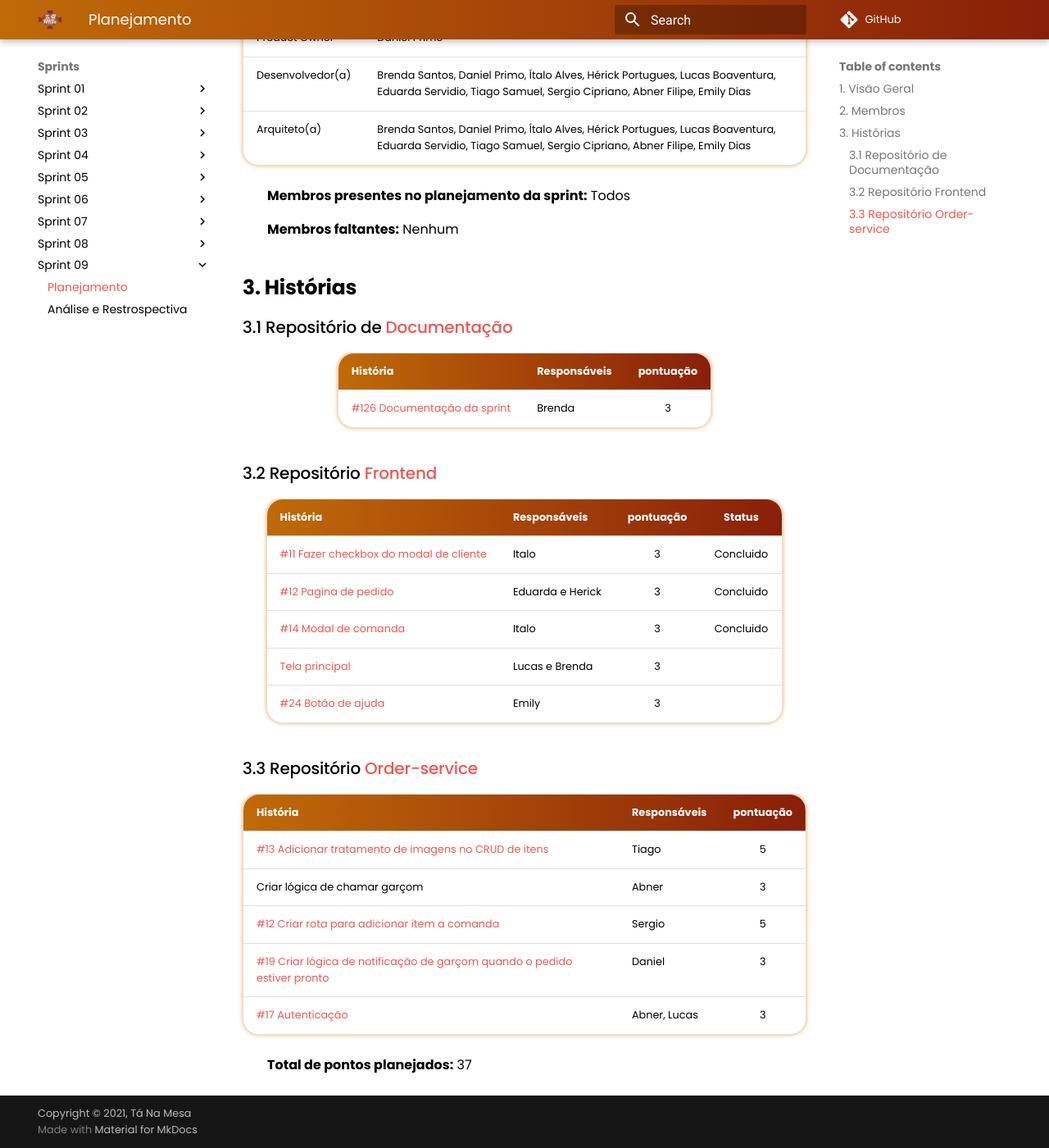
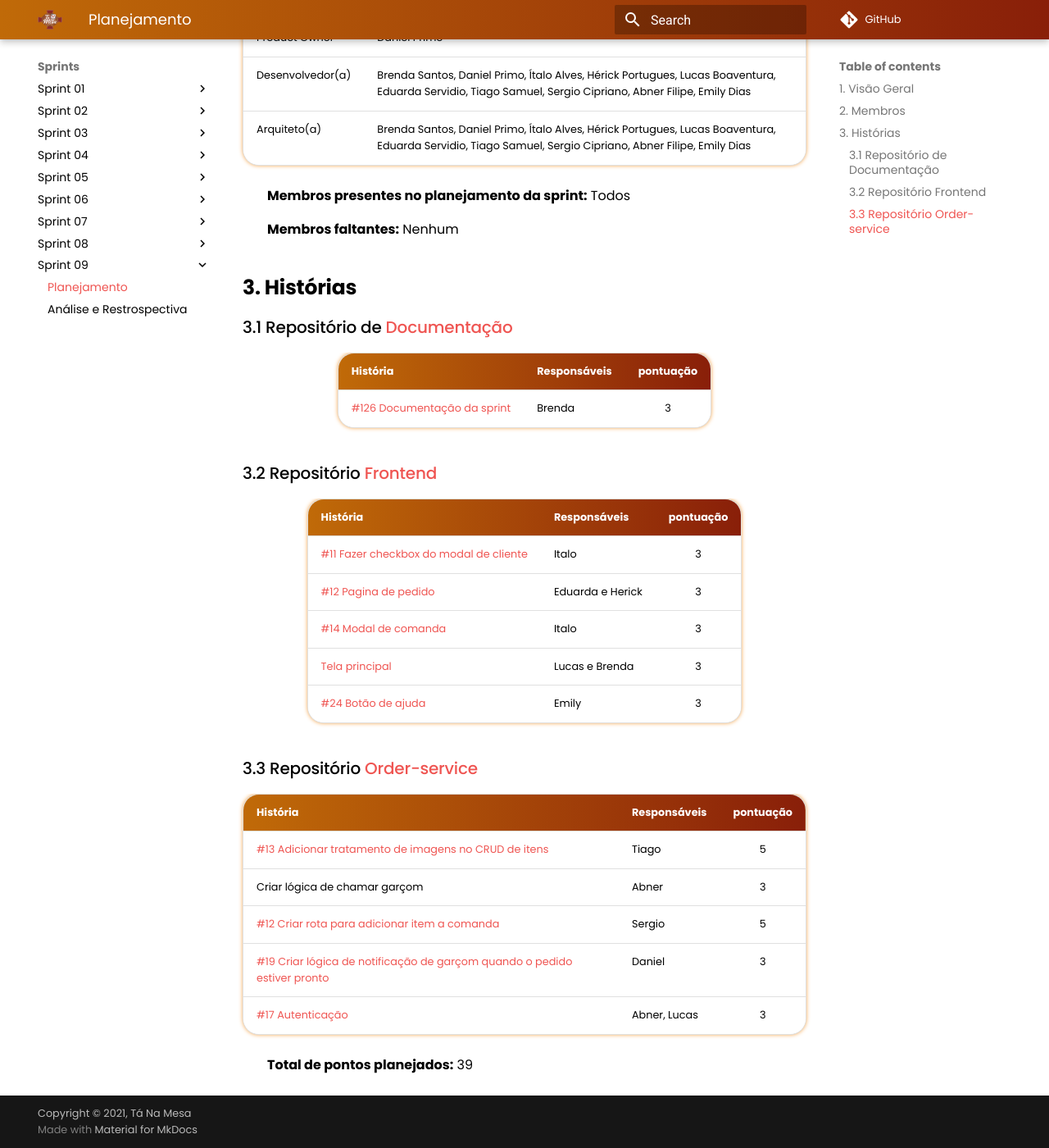
Before and after one commit to UnBArqDsw2021-1/2021.1_G02_TaNaMesa_docs, an MkDocs documentation site: the page built from docs/Sprints/Sprint-09/Planning-09.md, in a window 1280 px wide and 1400 px high, scrolled down 633 px. Shown: the whole window at 82% size. Built offline with MkDocs 1.6.1 and Material for MkDocs 9.7.7, drawn with Linux system fonts in a browser that asks for light colours; comment, search, counter and statistics services are not loaded.

Commit message:
(#126) Corrigindo planning sprint 9

```diff
--- a/docs/Sprints/Sprint-09/Planning-09.md
+++ b/docs/Sprints/Sprint-09/Planning-09.md
@@ -31,11 +31,11 @@
 | [#126 Documentação da sprint](https://github.com/UnBArqDsw2021-1/2021.1_G02_TaNaMesa_docs/issues/126) | Brenda | 3 |
 
 ### 3.2 Repositório [Frontend](https://github.com/UnBArqDsw2021-1/2021.1_G02_TaNaMesa_Frontend)
-|  História  | Responsáveis  | pontuação | Status |
-| :--------  | :-----------  | :-------: | :----: |
-| [#11 Fazer checkbox do modal de cliente](https://github.com/UnBArqDsw2021-1/2021.1_G02_TaNaMesa_Frontend/issues/11) | Italo | 3 | Concluido |
-| [#12 Pagina de pedido](https://github.com/UnBArqDsw2021-1/2021.1_G02_TaNaMesa_Frontend/issues/12) | Eduarda e Herick | 3 | Concluido |
-| [#14 Modal de comanda](https://github.com/UnBArqDsw2021-1/2021.1_G02_TaNaMesa_Frontend/issues/14) | Italo | 3 | Concluido |
+|  História  | Responsáveis  | pontuação |
+| :--------  | :-----------  | :-------: |
+| [#11 Fazer checkbox do modal de cliente](https://github.com/UnBArqDsw2021-1/2021.1_G02_TaNaMesa_Frontend/issues/11) | Italo | 3 |
+| [#12 Pagina de pedido](https://github.com/UnBArqDsw2021-1/2021.1_G02_TaNaMesa_Frontend/issues/12) | Eduarda e Herick | 3 |
+| [#14 Modal de comanda](https://github.com/UnBArqDsw2021-1/2021.1_G02_TaNaMesa_Frontend/issues/14) | Italo | 3 |
 | [Tela principal](https://github.com/UnBArqDsw2021-1/2021.1_G02_TaNaMesa_Frontend/issues/13) | Lucas e Brenda | 3 |
 | [#24 Botão de ajuda](https://github.com/UnBArqDsw2021-1/2021.1_G02_TaNaMesa_Frontend/issues/24) | Emily | 3 |
 
@@ -50,4 +50,4 @@
 | [#17 Autenticação](https://github.com/UnBArqDsw2021-1/2021.1_G02_TaNaMesa_Order_Service/issues/17) | Abner, Lucas | 3 |
 
 
-**Total de pontos planejados:** 37
+**Total de pontos planejados:** 39
```
